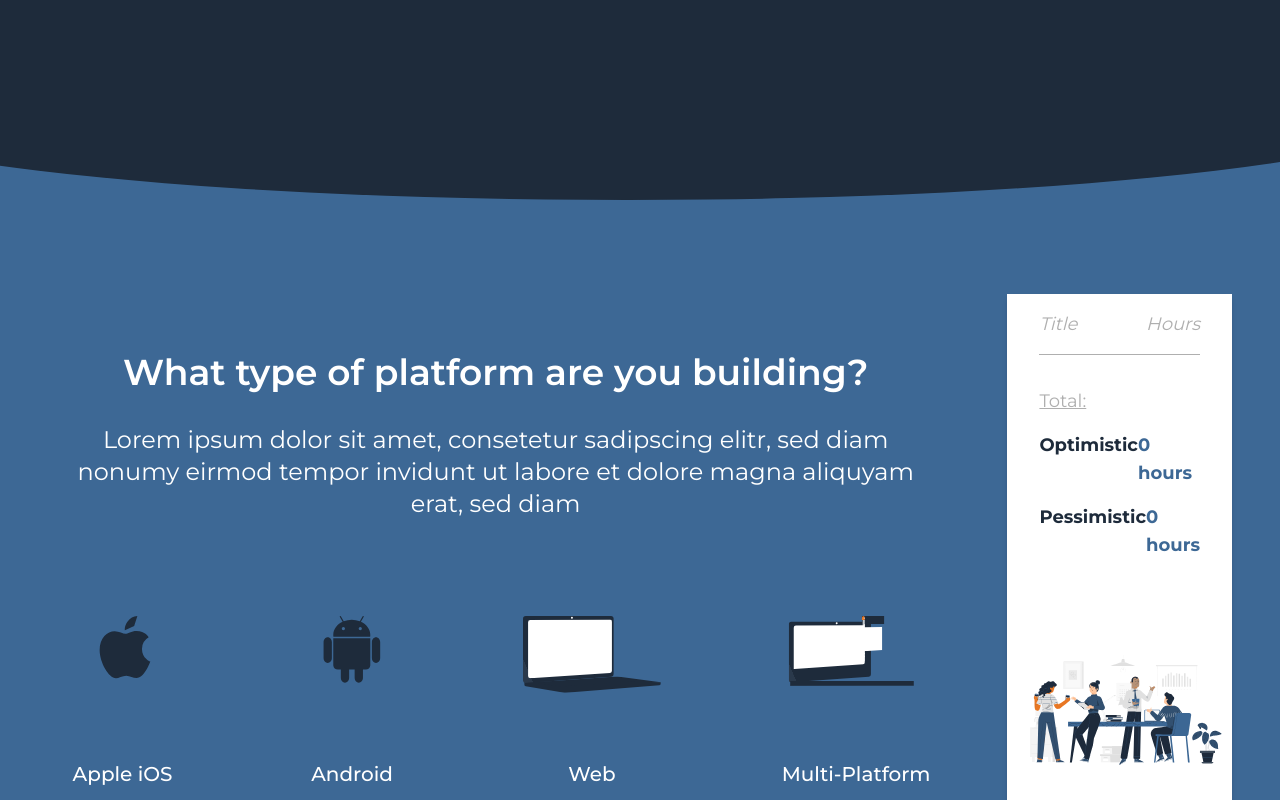
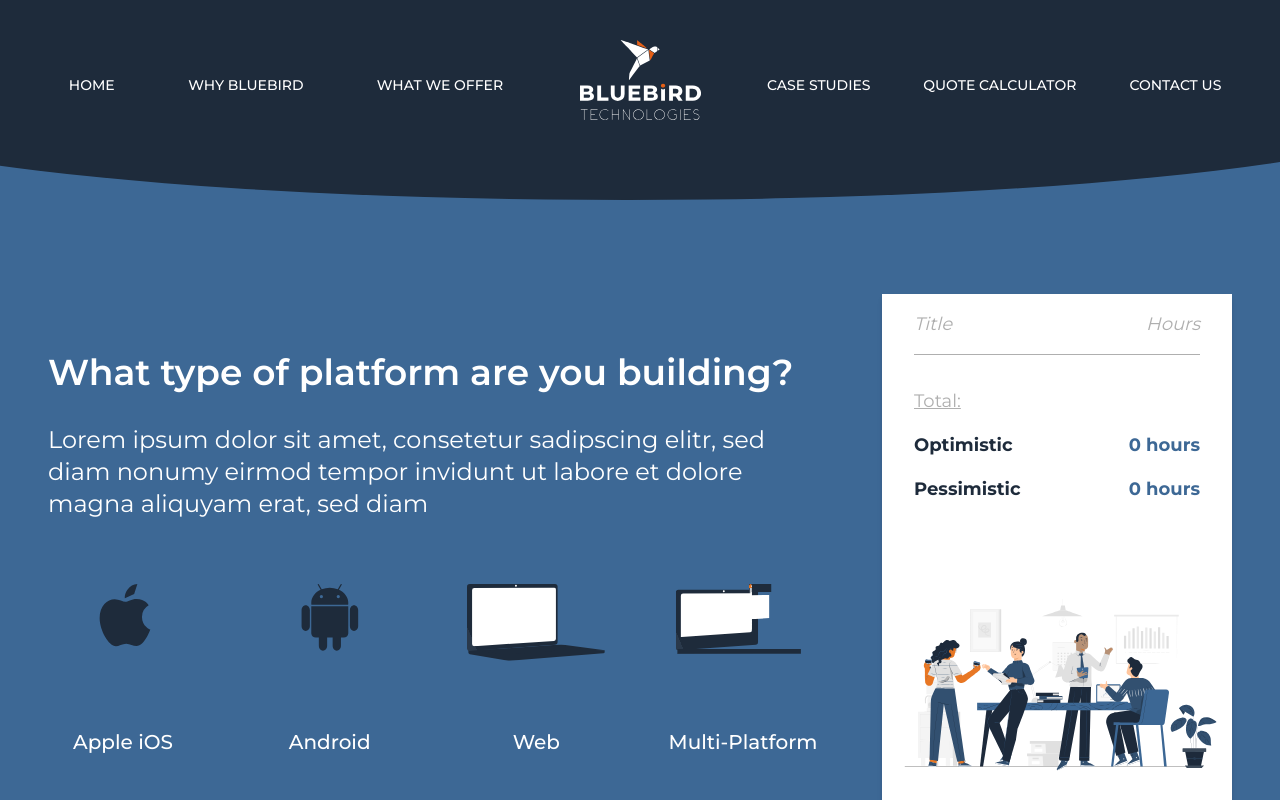
Before and after one commit to bluebird-technologies/bluebird_tech_OLD, a Next.js app: page /calculator in a window 1280 px wide. Both pictures are taken after a click on the button "Build a Platform". Shown: the top 800 px of the page. Built offline with nearby package versions, Linux system fonts and the light colour scheme.

Commit message:
WIP - refactor some things and fix icon sizes

```diff
--- a/components/Calculator/FormCard.tsx
+++ b/components/Calculator/FormCard.tsx
@@ -36,52 +36,48 @@ function FormCard({
 
   return (
     <div className="flex flex-col">
-      <h3 className="text-white text-center text-3xl mx-2 xl:text-4xl font-semibold">{title}</h3>
-      <div className="mt-8 flex  items-center justify-center px-2">
-        <span className="text-white text-center text-lg xl:text-2xl">{description}</span>
+      <h3 className="text-white text-2xl lg:text-4xl font-semibold text-center lg:text-left">
+        {title}
+      </h3>
+      <div className="mt-8 text-white text-xl lg:text-2xl text-center lg:text-left">
+        {description}
       </div>
       <div
         className={
           alignOptionsLeft
-            ? 'flex flex-row mt-16 justify-start space-x-24'
-            : 'inline-grid grid-cols-2 mt-8 gap-4 xl:flex xl:flex-row xl:mt-16 xl:justify-between'
+            ? 'flex flex-row flex-wrap lg:flex-nowrap mt-16 justify-center lg:justify-start space-x-2 lg:space-x-24'
+            : 'flex flex-row flex-wrap lg:flex-nowrap mt-16 justify-center lg:justify-between space-x-2 lg:space-x-0'
         }
       >
-        {options.map((option, index) => (
+        {options.map((option) => (
           <div
-            onClick={() =>
-              setSelectedOption({
-                option,
-              })
-            }
             key={option.optionIndex}
-            className={`cursor-pointer mx-2 my-8 flex flex-col  justify-center items-center text-center ${
-              index === options.length - 1 && options.length % 2 !== 0 ? 'col-span-2' : ''
-            }`}
+            className="flex min-w-[150px] justify-center items-center m-2 lg:m-0"
           >
-            <div className="xl:h-[120px] xl:w-auto w-[80px] transition mx-2 transform hover:scale-125 duration-300">
-              {option.icon}
+            <div
+              onClick={() =>
+                setSelectedOption({
+                  option,
+                })
+              }
+              className="cursor-pointer justify-center items-center text-center"
+            >
+              <div className="h-[7.5rem] transition transform hover:scale-125 duration-300">
+                {option.icon}
+              </div>
+              <div className="text-center text-white font-medium text-xl mt-6">{option.title}</div>
             </div>
-            <div className="text-center text-white font-medium text-xl  mt-6 ">{option.title}</div>
           </div>
         ))}
       </div>
       {backButton && goBack && (
-        <div className="w-full flex  justify-center items-center xl:justify-start xl:items-start  mt-12">
+        <div className="w-full flex justify-between mt-12 h-8 md:h-12">
           <button
             onClick={() => goBack()}
-            className="text-white font-medium xl:text-xl flex items-center justify-center"
+            className="text-white font-medium text-xl flex items-center justify-center"
           >
-            <div className="flex items-center justify-center xl:h-auto xl:w-auto ">
-              <picture>
-                <img
-                  src="/right-arrow.svg"
-                  className="origin-center h-16 w-16 xl:h-auto xl:w-auto rotate-180 xl:mr-4"
-                  alt="right arrow"
-                />
-              </picture>
-            </div>
-            <h1 className="ml-8 text-md md:text-base xl:text-xl  xl:ml-0">BACK</h1>
+            <RightArrow className="origin-center rotate-180 mr-4" />
+            <span className="text-sm md:text-2xl">BACK</span>
           </button>
         </div>
       )}
--- a/components/Calculator/FormSection.tsx
+++ b/components/Calculator/FormSection.tsx
@@ -41,7 +41,7 @@ export function FormSection({ setShowCalc }: Props) {
   const multiSelectionIndexes = [4, 7, 8, 9];
   const hasBackButtonIndexes = [1, 2, 3, 5, 6];
 
-  const handleSingleSelection = (optimistic: number, pessimistic: number, option: TFormOption) => {
+  const handleSingleSelection = (option: TFormOption) => {
     // need to access setters from here, so cannot move them to the util function
     if (currentFormIndex === 0) {
       const res = getPlatform(option.title as 'Apple iOS' | 'Android' | 'Web' | 'Multi-Platform');
@@ -216,13 +216,7 @@ export function FormSection({ setShowCalc }: Props) {
             currentIndex={currentFormIndex}
             title={forms[currentFormIndex].title}
             description={forms[currentFormIndex].description}
-            setSelectedOption={(val) =>
-              handleSingleSelection(
-                val.option.optimisticHours ?? 0,
-                val.option.pessimisticHours ?? 0,
-                val.option
-              )
-            }
+            setSelectedOption={(val) => handleSingleSelection(val.option)}
             backButton={hasBackButtonIndexes.includes(currentFormIndex)}
             goBack={() => handleBack()}
             options={forms[currentFormIndex].options}
--- a/components/Calculator/QuoteCalculatorWidget.tsx
+++ b/components/Calculator/QuoteCalculatorWidget.tsx
@@ -106,7 +106,7 @@ function QuoteCalculatorWidget() {
   ]);
 
   return (
-    <div className="bg-white max-h-[650px] w-full shadow-md overflow-scroll overflow-x-hidden scrollbar-hide">
+    <div className="bg-white max-h-[650px] min-w-[350px] w-full shadow-md overflow-scroll overflow-x-hidden scrollbar-hide">
       <div className="flex flex-row justify-between mt-4 px-8">
         <div className="text-lightGrey text-lg italic">Title</div>
         <div className="text-lightGrey text-lg italic">Hours</div>
--- a/components/Calculator/icons/small.tsx
+++ b/components/Calculator/icons/small.tsx
@@ -3,8 +3,8 @@ export default (
     id="Component_163_4"
     data-name="Component 163 – 4"
     xmlns="http://www.w3.org/2000/svg"
-    width="90"
-    height="120"
+    width="76"
+    height="121.113"
     viewBox="0 0 76 121.113"
   >
     <g
--- a/components/SeeBanner.tsx
+++ b/components/SeeBanner.tsx
@@ -1,6 +1,5 @@
 import React from 'react';
 import RigthArrow from '../public/right-arrow.svg';
-import RigthArrowMobile from '../public/right-arrow-mobile.svg';
 import Link from 'next/link';
 
 interface SeeBannerProps {
@@ -16,7 +15,7 @@ export default function SeeBanner({ label, url, invert }: SeeBannerProps) {
         <div className="hidden lg:flex items-center justify-center">
           {invert ? (
             <>
-              <div className="mr-5 rotate-180">
+              <div className="mr-5 rotate-180 h-[3rem]">
                 <RigthArrow />
               </div>
               <h1 className="text-white text-3xl lg:text-4xl font-bold uppercase text-center lg:text-start">
@@ -28,7 +27,7 @@ export default function SeeBanner({ label, url, invert }: SeeBannerProps) {
               <h1 className="text-white text-3xl lg:text-4xl font-bold uppercase text-center lg:text-start">
                 {label}
               </h1>
-              <div className="ml-5">
+              <div className="ml-5 h-[3rem]">
                 <RigthArrow />
               </div>
             </>
@@ -41,7 +40,7 @@ export default function SeeBanner({ label, url, invert }: SeeBannerProps) {
                 <h1 className="text-white text-xl uppercase text-center lg:text-start">{label}</h1>
               </div>
               <div className="ml-3 h-6 rotate-180">
-                <RigthArrowMobile />
+                <RigthArrow />
               </div>
             </>
           ) : (
@@ -50,7 +49,7 @@ export default function SeeBanner({ label, url, invert }: SeeBannerProps) {
                 <h1 className="text-white text-xl uppercase text-center lg:text-start">{label}</h1>
               </div>
               <div className="ml-3 h-6">
-                <RigthArrowMobile />
+                <RigthArrow />
               </div>
             </>
           )}
--- a/pages/calculator.tsx
+++ b/pages/calculator.tsx
@@ -162,7 +162,7 @@ function Calculator() {
                       }}
                     />
 
-                    <div className="hidden 2xl:block">
+                    <div className="w-full hidden xl:block">
                       <Header />
                     </div>
                   </div>
@@ -187,10 +187,10 @@ function Calculator() {
                         borderBottomRightRadius: '50%',
                       }}
                     />
-                    <div className="w-full xl:hidden">
+                    <div className="block lg:hidden">
                       <MobileHeader />
                     </div>
-                    <div className="hidden xl:block">
+                    <div className="hidden lg:block">
                       <Header />
                     </div>
                     <div className="flex flex-col w-full mt-32" style={{ zIndex: 10 }}>
@@ -352,13 +352,13 @@ function Calculator() {
           </div>
         )}
         {!formSectionActive && (
-          <div className="w-full overflow-hidden flex-1 flex flex-col  items-center   ">
-            <div className=" lg:hidden w-full">
+          <div className="w-full overflow-hidden flex-1 flex flex-col items-center">
+            <div className="block lg:hidden w-full">
               <MobileHeader />
             </div>
             <div className="w-full flex flex-col relative pv-20 xl:pb-8 ">
               <div
-                className="   w-[285vw] -z-1 left-[-98%] bg-primary  absolute xl:left-[-16%]  xl:w-[130vw]  h-full"
+                className="w-[285vw] -z-1 left-[-98%] bg-primary  absolute xl:left-[-16%]  xl:w-[130vw]  h-full"
                 style={{
                   borderBottomLeftRadius: '50%',
                   borderBottomRightRadius: '50%',
@@ -367,10 +367,10 @@ function Calculator() {
               <div className="hidden lg:block w-full">
                 <Header />
               </div>
-              <div className="w-full flex-1   items-center justify-center  flex flex-col">
-                <div className="flex z-10  flex-col items-center 2xl:flex-row w-full pb-8 mt-32">
-                  <div className="flex flex-col  justify-center w-full items-center text-center xl:w-1/2">
-                    <h3 className="text-3xl xl:text-6xl text-center uppercase  font-bold text-white">
+              <div className="flex w-full mt-20 md:mt-32 pb-8 2xl:pb-0">
+                <div className="flex z-10 flex-col 2xl:flex-row w-full px-4 md:px-20 2xl:px-0">
+                  <div className="flex flex-col justify-center w-full items-center text-center 2xl:w-1/2">
+                    <h3 className="text-3xl xl:text-6xl text-center uppercase font-bold text-white">
                       Get a hassle-free
                       <br />
                       quote estimate
@@ -386,13 +386,13 @@ function Calculator() {
                       />
                     </div>
                   </div>
-                  <div className="2xl:w-1/2 px-12  flex items-center justify-center  mt-8 mx-8 xl:mx-0 xl:mt-8 2xl:mt-32">
-                    <div className="flex items-center justify-center flex-col xl:pr-64">
-                      <p className="text-center xl:text-left text-lg  text-white font-normal mb-4 xl:text-2xl">
+                  <div className="flex 2xl:w-1/2 justify-center 2xl:justify-start mt-12 2xl:mt-40">
+                    <div className="flex flex-col 2xl:pr-32 justify-center items-center 2xl:justify-start 2xl:items-start">
+                      <p className="text-center 2xl:text-left text-lg text-white font-normal mb-4 xl:text-2xl">
                         Intro line of what this page is about (Get an estimate of what you want
                         done).
                       </p>
-                      <p className="text-center mt-2 xl:mt-8  xl:text-left text-lg text-white font-normal mb-4 xl:text-2xl">
+                      <p className="text-center mt-2 2xl:mt-8  2xl:text-left text-lg text-white font-normal mb-4 xl:text-2xl">
                         Lorem ipsum dolor sit amet, consetetur sadipscing elitr, sed diam nonumy
                         eirmod tempor invidunt ut labore et dolore magna aliquyam erat, sed diam
                       </p>
```
Also changed, not shown: components/Calculator/FormCardMultiple.tsx (+15 -26 lines), public/right-arrow.svg.
